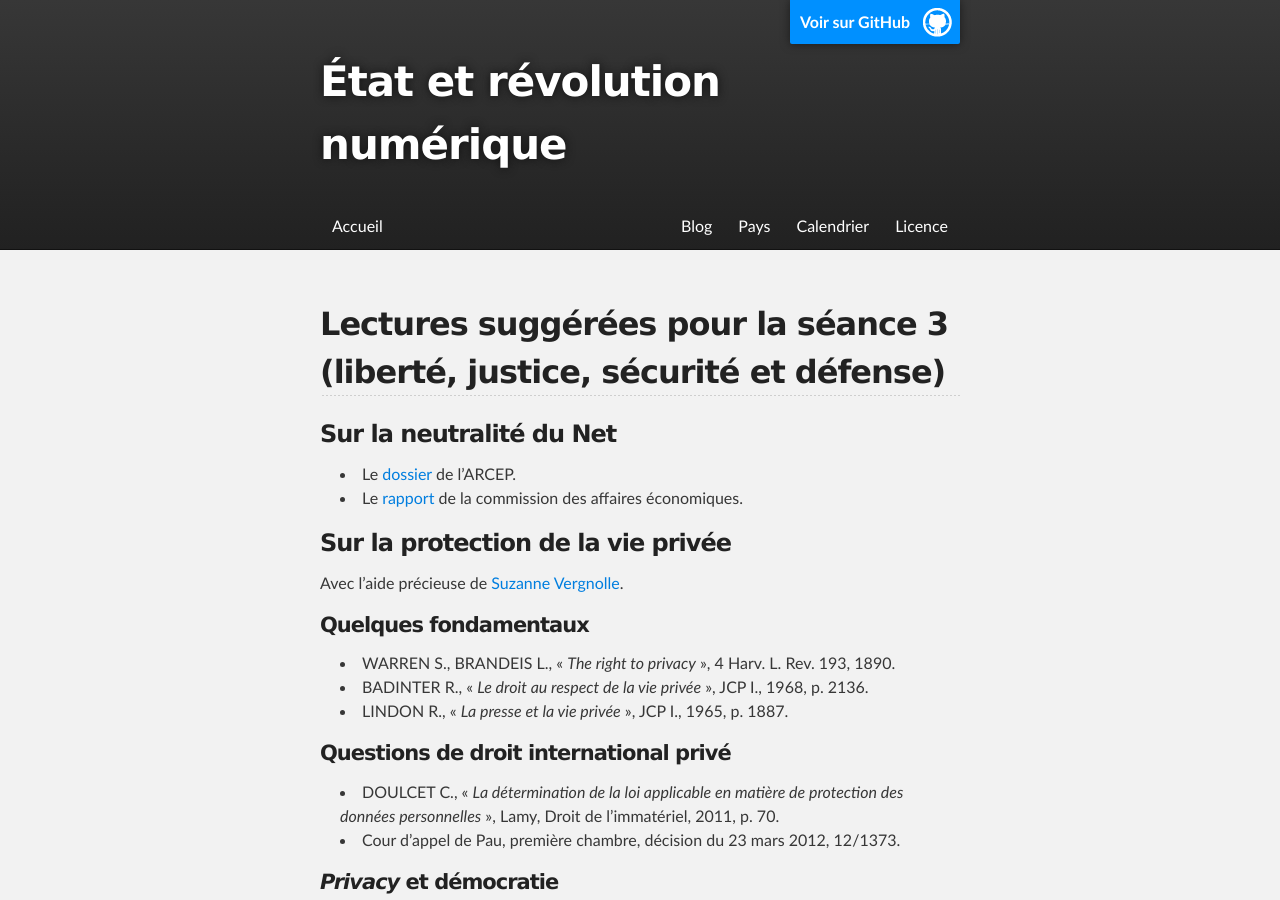
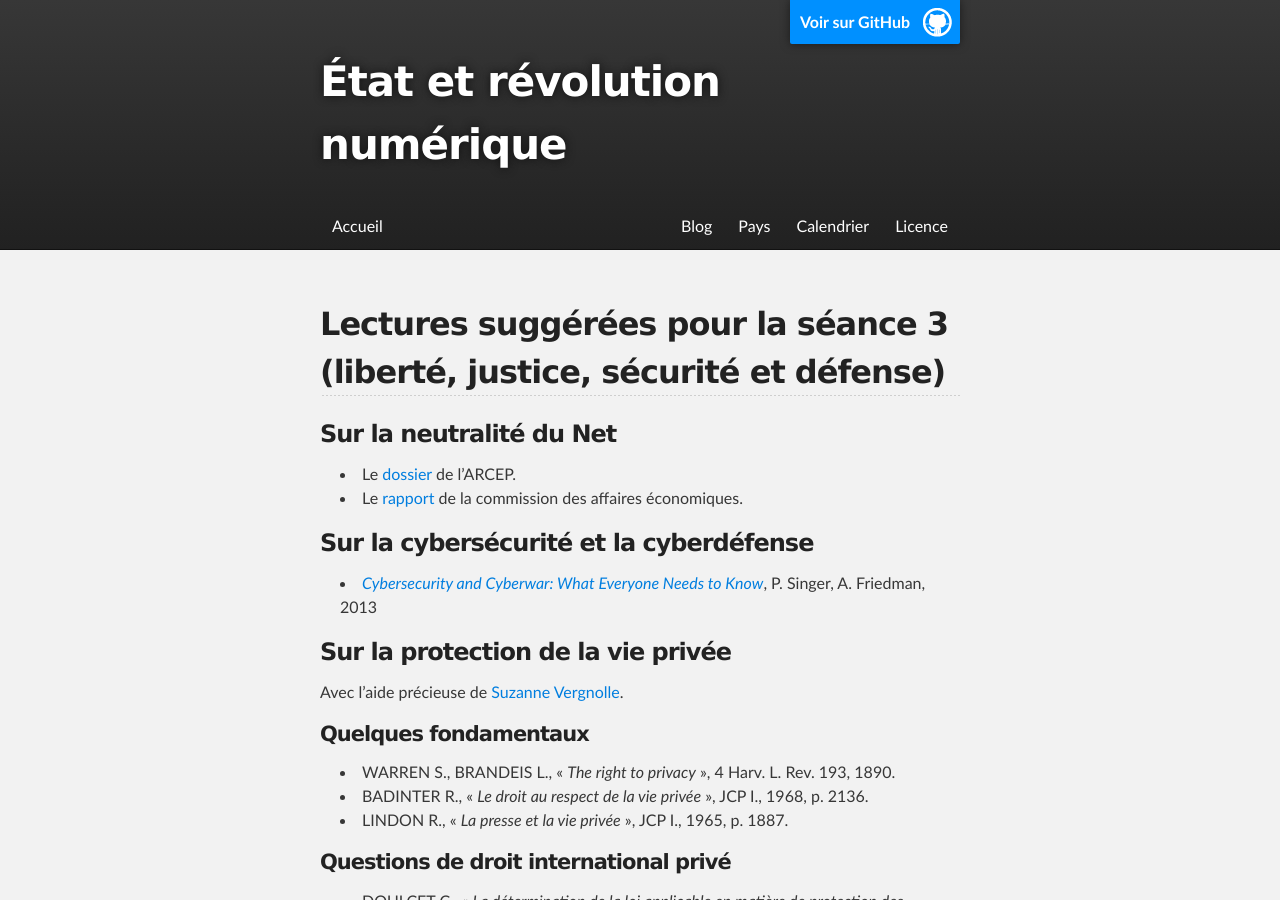
Before and after one commit to trojette/numascpo.net, a Jekyll site: the page built from _posts/2013-12-30-biblio-seance-3.markdown, in a window 1280 px wide and 900 px high. Built offline with Jekyll 4.4.1, drawn with Linux system fonts in a browser that asks for light colours; Markdown is read by kramdown in place of the engine named in the settings.

Commit message:
Lecture sur la cyberdéfense

```diff
--- a/_posts/2013-12-30-biblio-seance-3.markdown
+++ b/_posts/2013-12-30-biblio-seance-3.markdown
@@ -9,6 +9,10 @@ categories: seance3
 
 - Le [dossier][arcep] de l'ARCEP.
 - Le [rapport][raudiere] de la commission des affaires économiques.
+
+### Sur la cybersécurité et la cyberdéfense
+
+- [*Cybersecurity and Cyberwar: What Everyone Needs to Know*][cyberwar], P. Singer, A. Friedman, 2013
 
 ### Sur la protection de la vie privée
 
@@ -54,3 +58,4 @@ Avec l'aide précieuse de [Suzanne Vergnolle][suzanne].
 [arcep]: http://www.arcep.fr/index.php?id=8652
 [raudiere]: http://www.assemblee-nationale.fr/13/pdf/rap-info/i3336.pdf
 [suzanne]: http://www.twitter.com/SuVergnolle
+[cyberwar]: http://www.amazon.fr/dp/B00GJG6ZB2/ref=cm_sw_r_tw_ask_EhglG.1MBY8YZ
```
